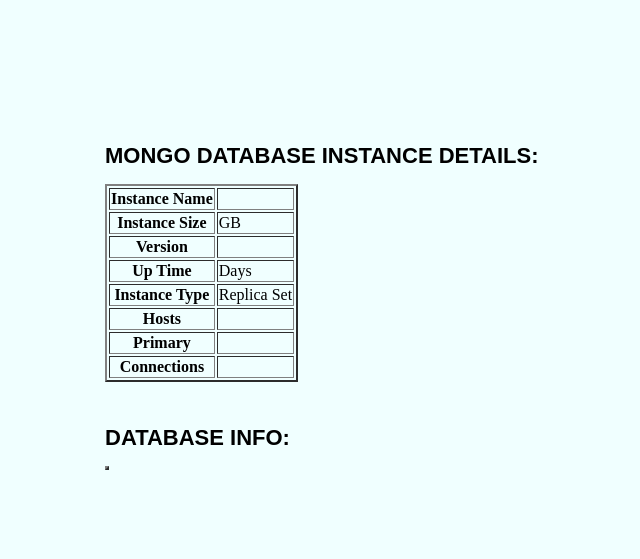
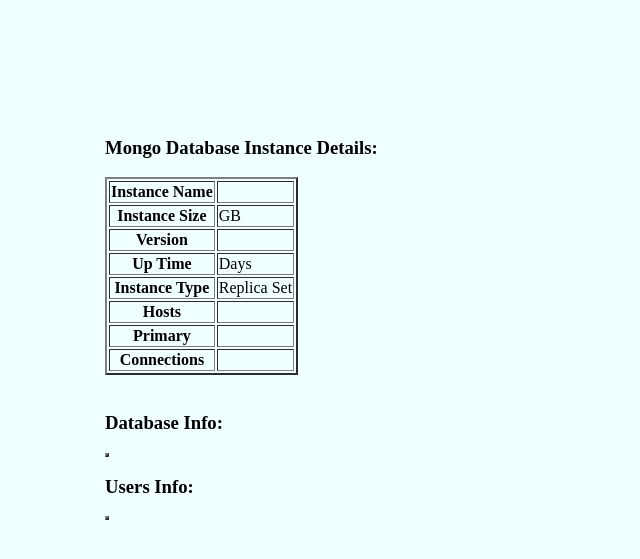
Before and after one commit to vemarahub/MongoMonitor, a Flask app: template templates/home.html in a window 1280 px wide. Shown: the top 559 px of the page, without its empty margins (23-663 px from the left). Run offline with Flask 2, Linux system fonts and the light colour scheme; the template is opened without the code that fills it, so the values that code supplies are empty.

Commit message:
added user info

```diff
--- a/db_details.py
+++ b/db_details.py
@@ -5,6 +5,7 @@
 def db_info(url):
 
     final_list=[]
+    user_list=[]
     tot_size=""
     instance=""
     version=""
@@ -32,7 +33,7 @@
     version=client["admin"].command("serverStatus")["version"]
     conn = client["admin"].command("serverStatus")["connections"]
     uptime = round(client["admin"].command("serverStatus")["uptime"] / 86400)
-
+    user_list = client["admin"].system.users.find({},{"_id":0,"user":1,"db":1,"roles":1})
     try:
         primary = client["admin"].command("serverStatus")["repl"]["primary"]
         hosts =  client["admin"].command("serverStatus")["repl"]["hosts"]
@@ -63,4 +64,4 @@
     final_list.append(doc_count)
     final_list.append(col_list)
 
-    return final_list,tot_size,instance,version,uptime,hosts,primary,conn
+    return final_list,tot_size,instance,version,uptime,hosts,primary,conn,user_list
--- a/run.py
+++ b/run.py
@@ -26,12 +26,12 @@
         if(url==""):
             url = "mongodb://"+username+":"+password+"@"+hostname+":"+port+"/admin?retryWrites=true&w=majority"
 
-        final_list,tot_size,instance,version,uptime,hosts,primary,conn=db_details.db_info(url)
+        final_list,tot_size,instance,version,uptime,hosts,primary,conn,user_list=db_details.db_info(url)
 
         if(instance==""):
             return render_template("error.html")
         else:
-            return render_template("home.html",instance=instance,final_list=final_list,tot_size=tot_size,version=version,uptime=uptime,hosts=hosts,primary=primary,conn=conn)
+            return render_template("home.html",instance=instance,final_list=final_list,tot_size=tot_size,version=version,uptime=uptime,hosts=hosts,primary=primary,conn=conn,user_list=user_list)
 
 
     else:
--- a/templates/home.html
+++ b/templates/home.html
@@ -6,7 +6,7 @@
 <body>
 <div>
 <br>
-<h2>Mongo Database Instance Details:</h2>
+<h3>Mongo Database Instance Details:</h3>
  <table border=2>
   <tr><th>Instance Name</th><td> {{ instance }}</td></tr>
 <tr><th>Instance Size</th><td> {{ tot_size }} GB </td></tr>
@@ -24,11 +24,12 @@
 <tr><th>Connections</th><td> {{ conn }} </td></tr>
 </table>
 <br>
-<h2>Database Info:</h2>
+<h3>Database Info:</h3>
 
     <table border=2>
-    <tr>
+
      {% for db in final_list %}
+         <tr>
            {% for item in db %}
              <td> {{item}} </td>
            {% endfor %}
@@ -37,7 +38,17 @@
 
 
     </table>
+   <h3>Users Info:</h3>
+    <table border=2>
 
+     {% for usr in user_list %}
+        <tr>
+             <td> {{usr}} </td>
+
+        </tr>
+     {% endfor %}
+
+    </table>
 </div>
 </body>
 </html>
--- a/testconn.py
+++ b/testconn.py
@@ -8,7 +8,9 @@
 
 client = pymongo.MongoClient("mongodb://test:test@localhost:27000/admin?retryWrites=true&w=majority") # defaults to port 27017
 try:
-    result = client["admin"].command("serverStatus")
+    result = client["admin"].system.users.find({},{"_id":0,"user":1,"db":1,"roles":1})
+    for res in result:
+        print(res)
 except KeyError:
     result=""
 
@@ -22,7 +24,7 @@
     print()
 
     #Database List
-    print(db["name"]," ",round(db["sizeOnDisk"]/1024/1024/1024,2),"GB")
+    print(db["name"]," ",round(db["sizeOnDisk"]/1024/102:4/1024,2),"GB")
 
     #Collections in each DB
     print("No Of Collections :",client[db["name"]].command("dbstats")["collections"])
```
